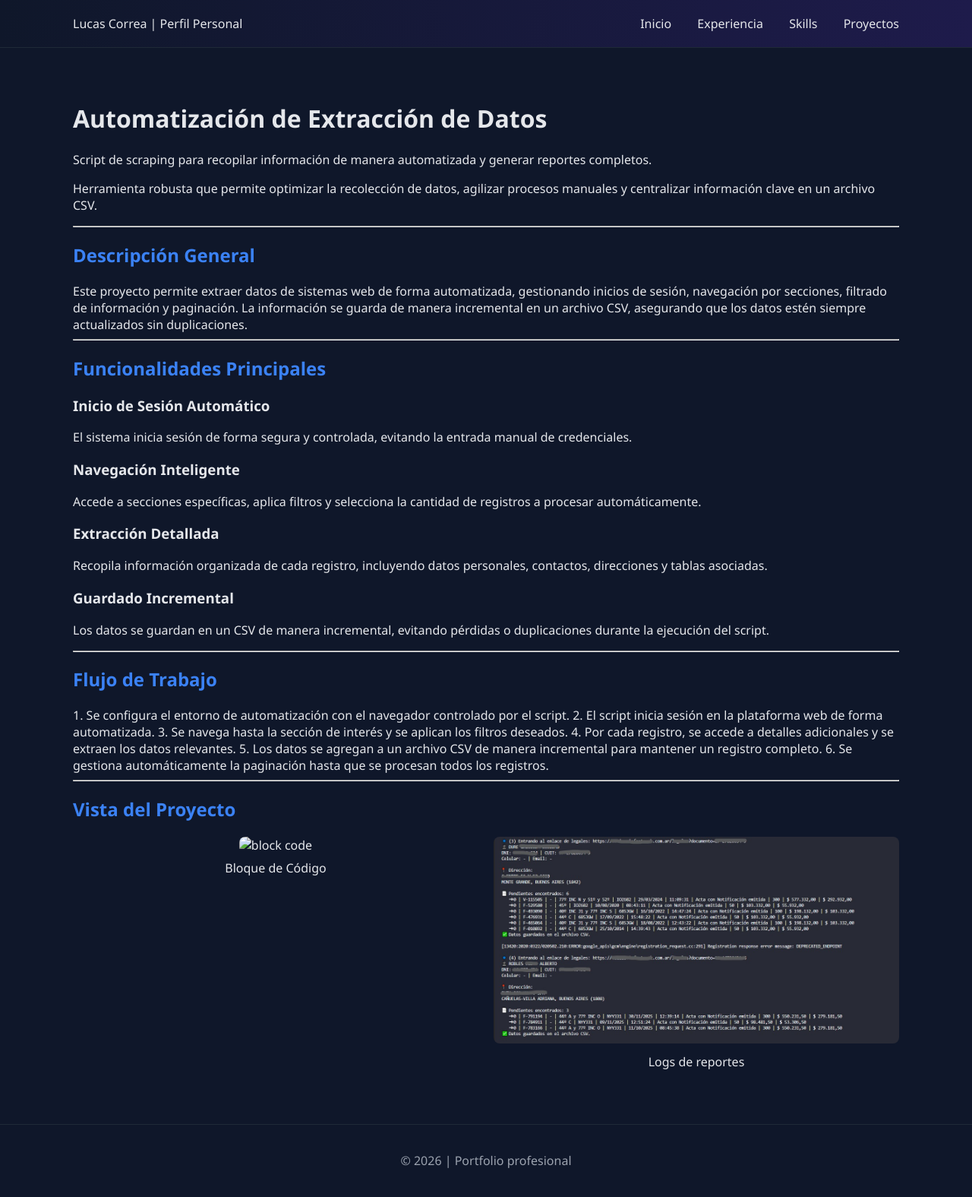
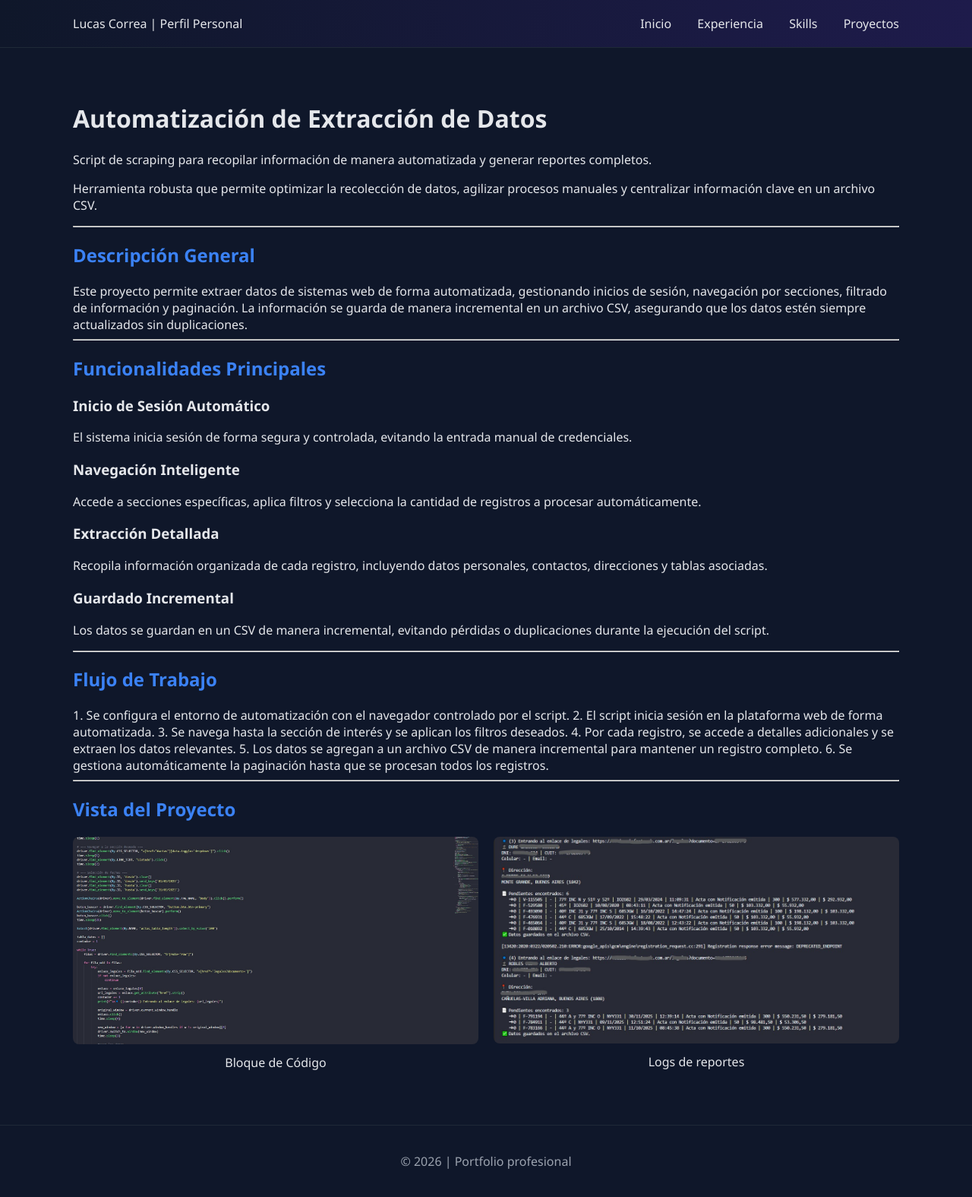
Before and after one commit to LucasVCorrea/Portfolio, a Jekyll site: the page built from docs/herramientas/tai.md, in a window 1280 px wide. Shown: the whole page at 76% size. Built offline with Jekyll 4.4.1, drawn with Linux system fonts in a browser that asks for light colours.

Commit message:
Update tai.md

```diff
--- a/docs/herramientas/tai.md
+++ b/docs/herramientas/tai.md
@@ -69,7 +69,7 @@ La información se guarda de manera incremental en un archivo CSV, asegurando qu
 
 <div class="image-grid">
   <div class="image-card">
-    <img src="{{ 'herramientas/assets/img/webscrapcaptura.jpg' | relative_url }}" alt="block code">
+    <img src="{{ '/assets/img/webscrapcaptura.jpg' | relative_url }}" alt="block code">
     <h4>Bloque de Código</h4>
   </div>
   <div class="image-card">
```
